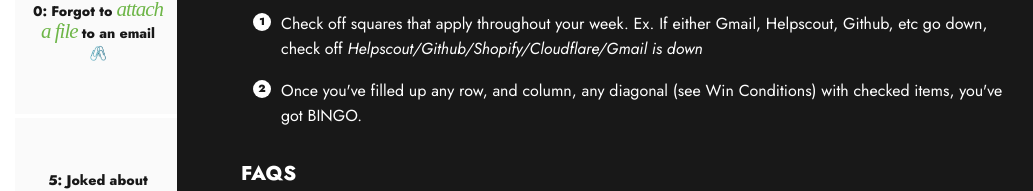
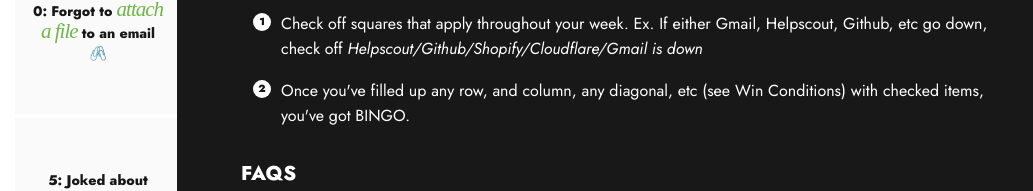
Before and after one commit to giantpaper/techybingo, a Vue app: page / in a window 1280 px wide. Both pictures are taken after a click on the button "Info". Shown: the part 174-365 px from the top of the page, without its empty margins (203-1236 px from the left). Built offline with nearby package versions, Linux system fonts and the light colour scheme; a web font is replaced by a local one.

Commit message:
IMPROV: edited wording for better clarity

```diff
--- a/src/components/Info.vue
+++ b/src/components/Info.vue
@@ -6,7 +6,7 @@
 
 			<ol>
 				<li>Check off squares that apply throughout your week. Ex. If either Gmail, Helpscout, Github, etc go down, check off <em>Helpscout/<wbr>Github/<wbr>Shopify/<wbr>Cloudflare/<wbr>Gmail is down</em></li>
-				<li>Once you've filled up any row, and column, any diagonal (see Win Conditions) with checked items, you've got BINGO.</li>
+				<li>Once you've filled up any row, and column, any diagonal, etc (see Win Conditions) with checked items, you've got BINGO.</li>
 			</ol>
 
 			<h2>FAQs</h2>
```
